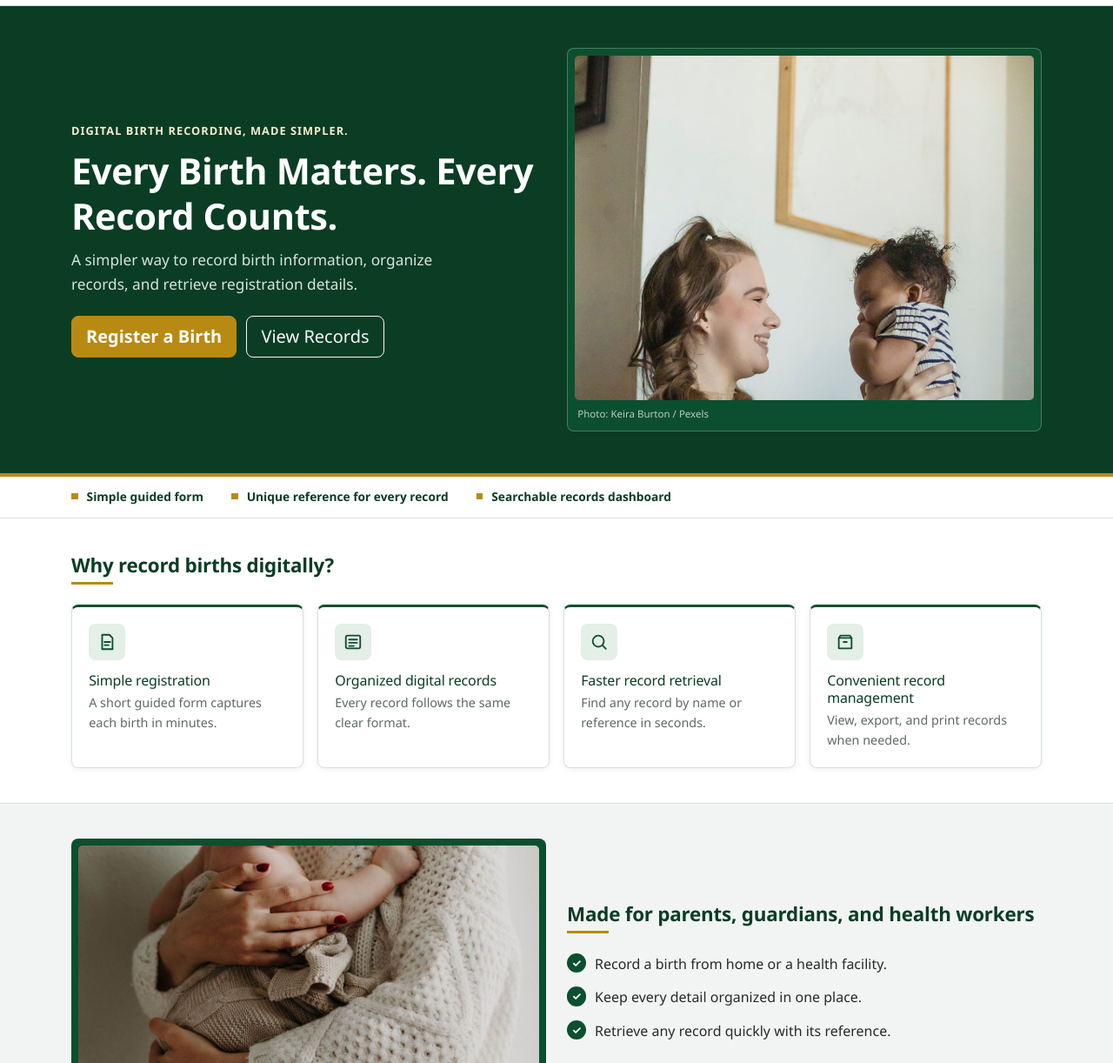
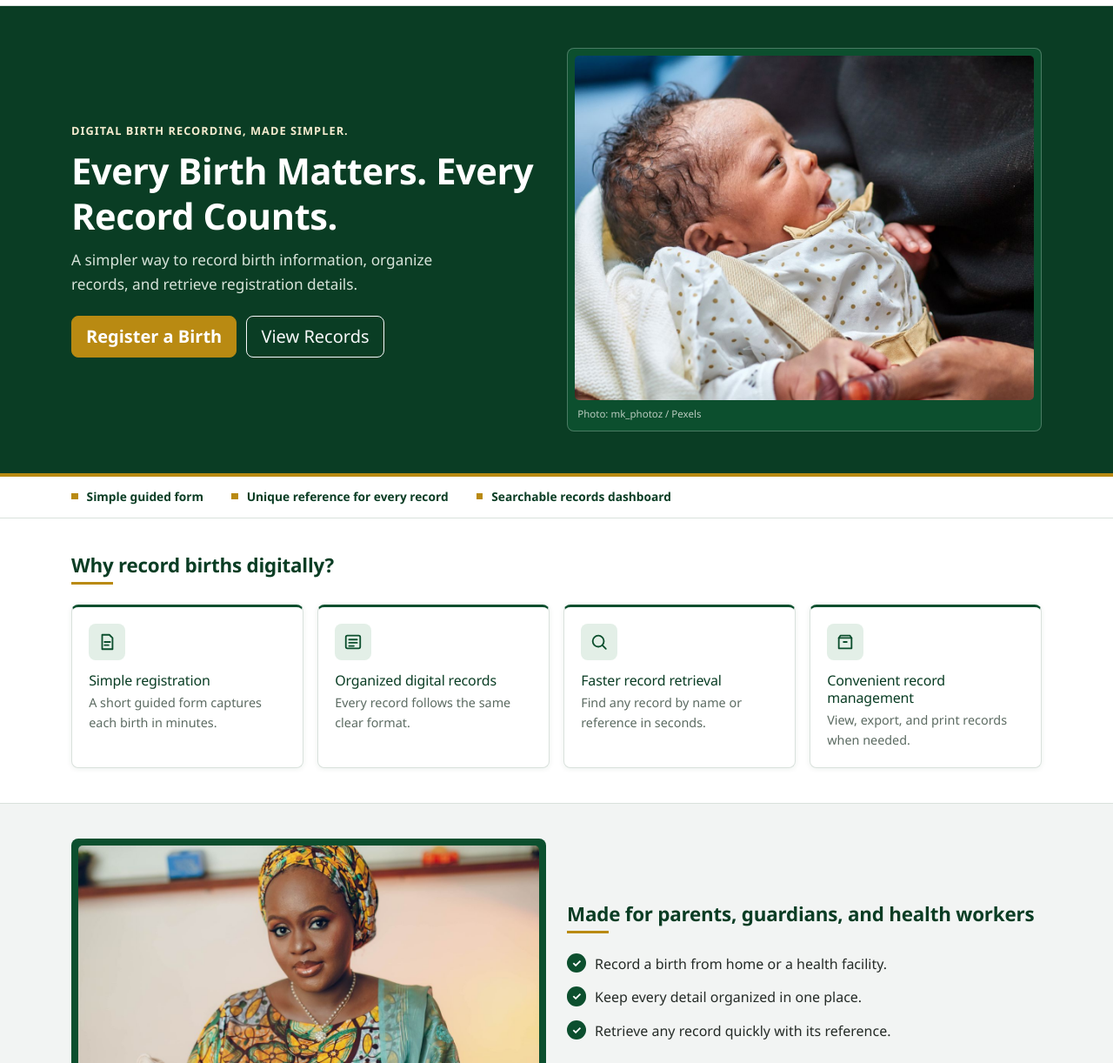
Before and after one commit to 11victorchris-pixel/vicnigeria, a plain HTML site: page index.html in a window 1280 px wide. Shown: the part 54-1276 px from the top of the page at 87% size. Drawn offline with nearby package versions, Linux system fonts and the light colour scheme.

Commit message:
Add files via upload

```diff
--- a/css/style.css
+++ b/css/style.css
@@ -212,7 +212,8 @@ select:focus-visible,
   width: 100%;
   aspect-ratio: 4 / 3;
   object-fit: cover;
-  object-position: top center;
+  /* sources are portraits: bias the crop toward the upper third (faces) */
+  object-position: 50% 25%;
   border-radius: 5px;
   background: var(--bcn-green-800);
 }
@@ -334,6 +335,8 @@ select:focus-visible,
   width: 100%;
   aspect-ratio: 16 / 10;
   object-fit: cover;
+  /* portrait source: keep faces in the upper third of the crop */
+  object-position: 50% 25%;
   border-radius: 5px;
   background: var(--bcn-green-800);
 }
--- a/index.html
+++ b/index.html
@@ -75,8 +75,8 @@
           </div>
           <div class="col-lg-6">
             <figure class="hero-photo">
-              <img src="assets/images/hero-mother-baby.jpg" alt="A Nigerian mother smiling while holding her newborn baby near a window" width="1000" height="750" fetchpriority="high" />
-              <figcaption>Photo: Keira Burton / Pexels</figcaption>
+              <img src="assets/images/hero-nigerian-mother.jpg" alt="A Nigerian mother tenderly holding her newborn baby, showcasing love and care" width="1200" height="900" fetchpriority="high" />
+              <figcaption>Photo: mk_photoz / Pexels</figcaption>
             </figure>
           </div>
         </div>
@@ -145,8 +145,8 @@
         <div class="row align-items-center g-4">
           <div class="col-lg-6">
             <figure class="band-photo">
-              <img src="assets/images/family-care.jpg" alt="A mother holding her baby close in warm indoor light" width="1260" height="750" loading="lazy" />
-              <figcaption>Photo: Kristina Paukshtite / Pexels</figcaption>
+              <img src="assets/images/nigerian-mother-traditional.jpg" alt="A Nigerian mother in traditional attire cradling her newborn baby indoors" width="1200" height="750" loading="lazy" />
+              <figcaption>Photo: Ab Pixels / Pexels</figcaption>
             </figure>
           </div>
           <div class="col-lg-6">
```
Also changed, not shown: register.html (+1 -1 lines), assets/images/hero-nigerian-mother.jpg (added), assets/images/nigerian-mother-traditional.jpg (added).
